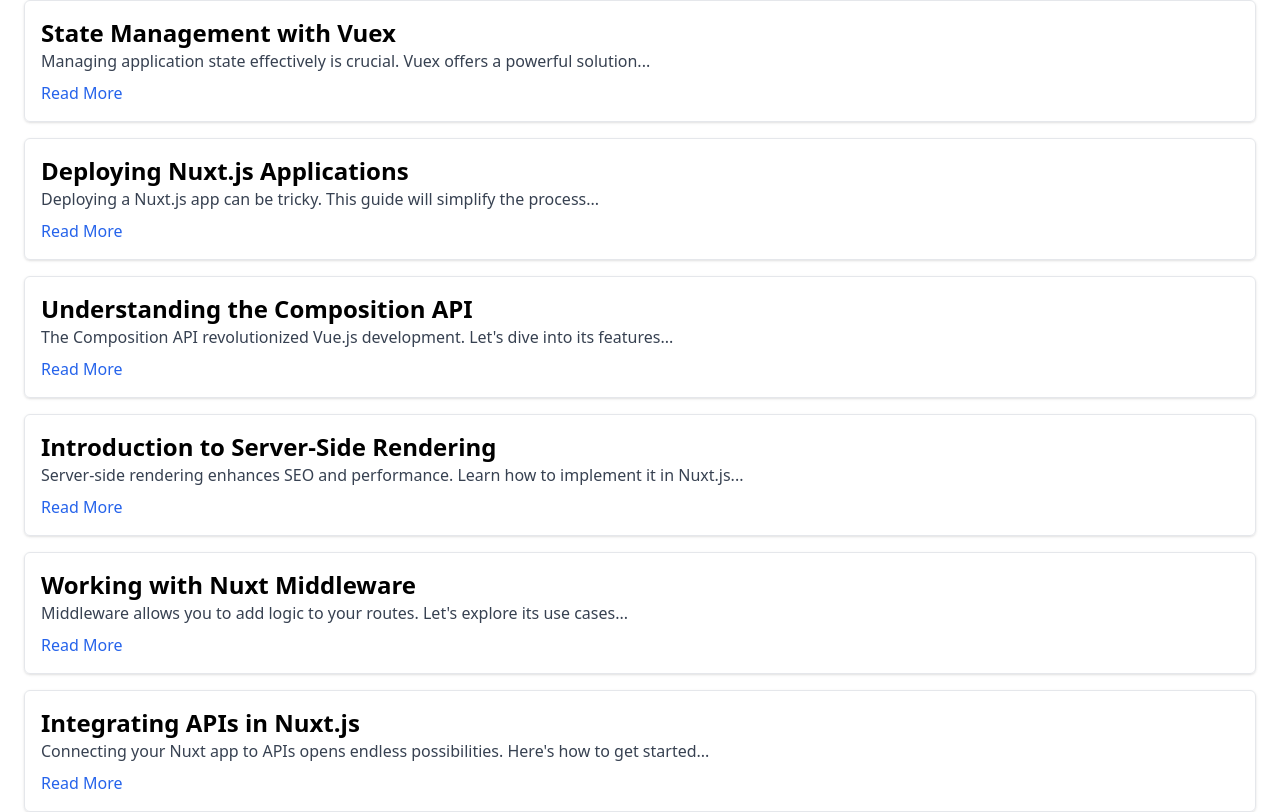
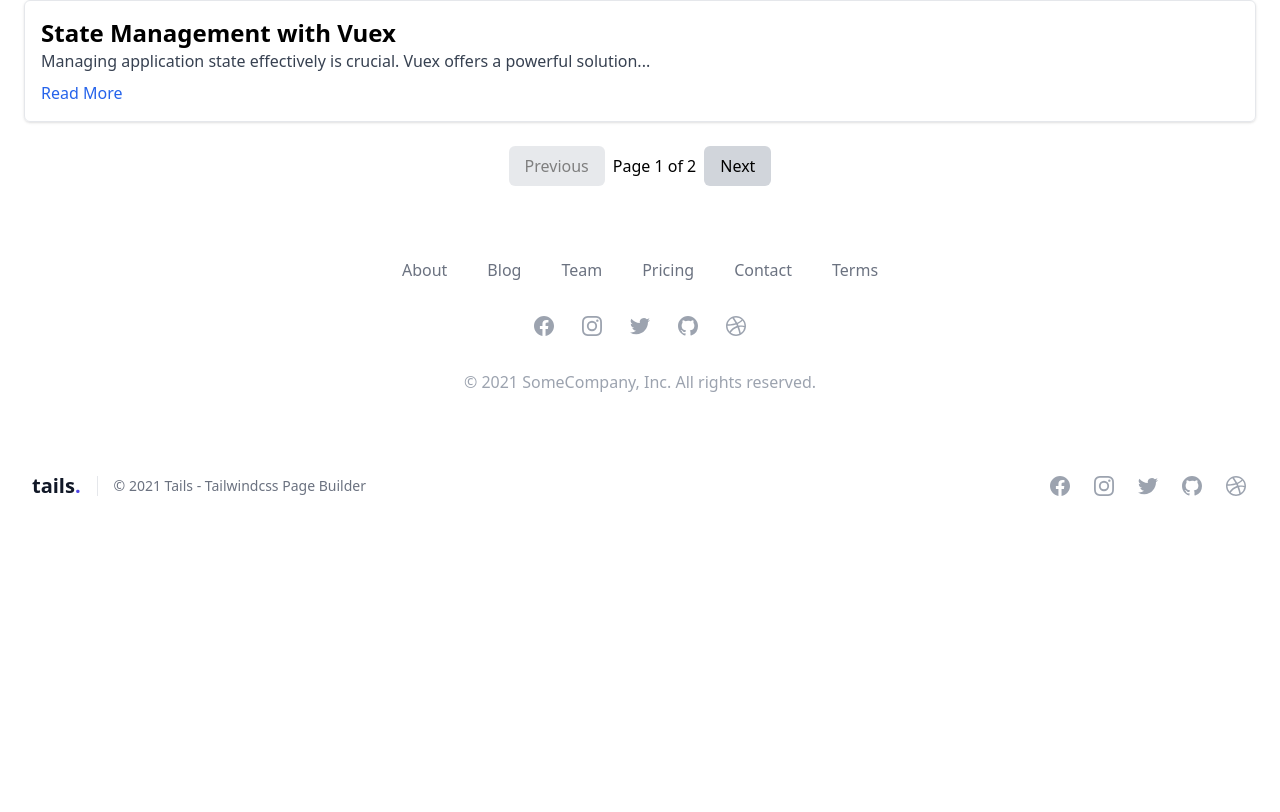
Before and after one commit to rafeyshah/blog-project, a Nuxt app: page / in a window 1280 px wide. Shown: the part 776-1588 px from the top of the page. After the commit the page ends 1306 px from the top, so only its background shows below. Built offline with nearby package versions, Linux system fonts and the light colour scheme.

Commit message:
Implemented Pagination

```diff
--- a/pages/index.vue
+++ b/pages/index.vue
@@ -18,10 +18,10 @@
             {{ error }}
         </div>
 
-        <!-- Filtered Posts -->
+        <!-- Paginated Posts -->
         <div v-else>
             <ul class="space-y-4">
-                <li v-for="post in filteredPosts" :key="post.id" class="p-4 border rounded-md shadow">
+                <li v-for="post in paginatedPosts" :key="post.id" class="p-4 border rounded-md shadow">
                     <h2 class="text-2xl font-semibold">{{ post.title }}</h2>
                     <p class="text-gray-700">{{ post.excerpt }}</p>
                     <nuxt-link :to="`/posts/${post.id}`" class="text-blue-600 hover:underline mt-2 inline-block">
@@ -29,8 +29,18 @@
                     </nuxt-link>
                 </li>
             </ul>
-            <div v-if="filteredPosts.length === 0" class="text-gray-500 mt-4">
-                No posts match your search.
+
+            <!-- Pagination Controls -->
+            <div class="flex justify-center items-center mt-6 space-x-2">
+                <button @click="currentPage--" :disabled="currentPage === 1"
+                    class="px-4 py-2 bg-gray-300 rounded-md hover:bg-gray-400 disabled:opacity-50">
+                    Previous
+                </button>
+                <span>Page {{ currentPage }} of {{ totalPages }}</span>
+                <button @click="currentPage++" :disabled="currentPage === totalPages"
+                    class="px-4 py-2 bg-gray-300 rounded-md hover:bg-gray-400 disabled:opacity-50">
+                    Next
+                </button>
             </div>
         </div>
     </div>
@@ -43,7 +53,9 @@ import { usePosts } from '~/composables/usePosts';
 const posts = ref([]);
 const loading = ref(true);
 const error = ref(null);
-const searchQuery = ref(''); // User input for search
+const searchQuery = ref('');
+const currentPage = ref(1);
+const postsPerPage = 5; // Number of posts per page
 
 onMounted(async () => {
     try {
@@ -55,7 +67,7 @@ onMounted(async () => {
     }
 });
 
-// Computed property for filtered posts
+// Filtered posts based on search query
 const filteredPosts = computed(() => {
     if (!searchQuery.value) return posts.value;
     return posts.value.filter(post =>
@@ -63,4 +75,13 @@ const filteredPosts = computed(() => {
         post.excerpt.toLowerCase().includes(searchQuery.value.toLowerCase())
     );
 });
+
+// Total pages
+const totalPages = computed(() => Math.ceil(filteredPosts.value.length / postsPerPage));
+
+// Paginated posts for the current page
+const paginatedPosts = computed(() => {
+    const start = (currentPage.value - 1) * postsPerPage;
+    return filteredPosts.value.slice(start, start + postsPerPage);
+});
 </script>
```
